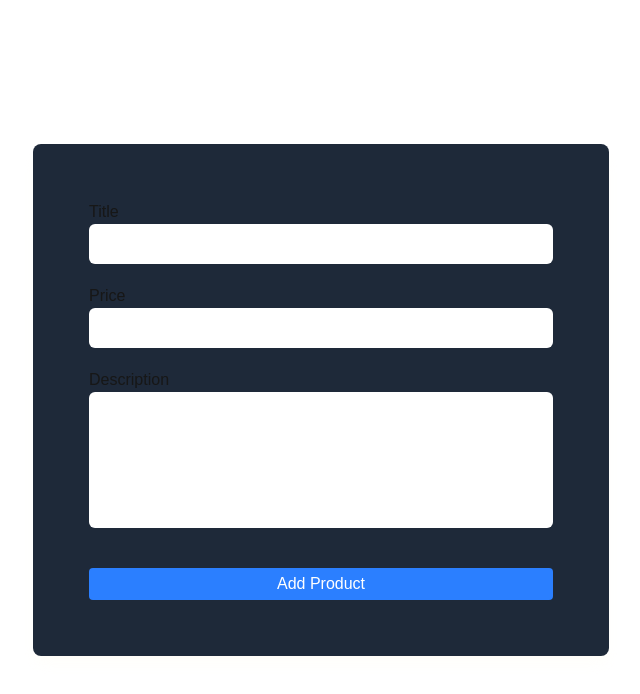
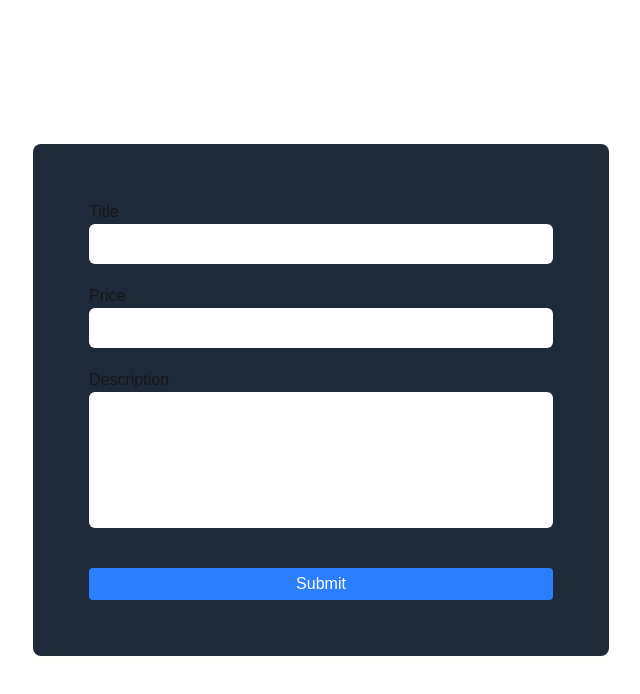
Before and after one commit to ammarAlzaqam/NEXT.JS-fundamentals-data-fetching-demo, a Next.js app: page /products-db-create in a window 1280 px wide. Shown: the top 694 px of the page, without its empty margins (319-959 px from the left). Built offline with nearby package versions, Linux system fonts and the light colour scheme; no server answers; the database is empty.

Commit message:
pending state with useFormStatus

```diff
--- a/src/app/products-db-create/page.tsx
+++ b/src/app/products-db-create/page.tsx
@@ -1,6 +1,10 @@
+"use client"
+
 import Product from "@/models/product";
 import { createProductSchema } from "@/utils/validationSchema";
 import { redirect } from "next/navigation";
+import Submit from "./submit";
+import connectDB from "@/libs/connectdb";
 
 export default function AddProductPage() {
   async function AddProduct(formData: FormData) {
@@ -15,6 +19,7 @@ export default function AddProductPage() {
       description,
     });
     if (!result.success) return;
+    await connectDB();
     await Product.create({ title, price, description });
     redirect("/products-db");
   }
@@ -54,12 +59,7 @@ export default function AddProductPage() {
             className="resize-none block bg-white w-full outline-none p-2 text-gray-800 rounded-md focus:bg-amber-50"
           />
         </div>
-        <button
-          type="submit"
-          className="inline-block w-full text-center capitalize mt-5 bg-blue-500 text-white p-1 cursor-pointer hover:bg-cyan-600 transition rounded-sm"
-        >
-          Add Product
-        </button>
+        <Submit />
       </form>
     </section>
   );
--- /dev/null
+++ b/src/app/products-db-create/submit.tsx
@@ -0,0 +1,24 @@
+"use client";
+
+import { useFormStatus } from "react-dom";
+
+export default function Submit() {
+  const { pending } = useFormStatus();
+  return (
+    <button
+      type="submit"
+      disabled={pending}
+      className={`text-center mt-5 w-full bg-blue-500 text-white p-1 cursor-pointer hover:bg-cyan-600 transition rounded-sm ${
+        pending && "bg-gray-700 hover:bg-gray-800"
+      }`}
+    >
+      {pending ? (
+        <div className="flex justify-center items-center">
+          <i className="animate-spin w-6 h-6 rounded-full border-2 border-t-transparent border-white"></i>{" "}
+        </div>
+      ) : (
+        "Submit"
+      )}
+    </button>
+  );
+}
```
